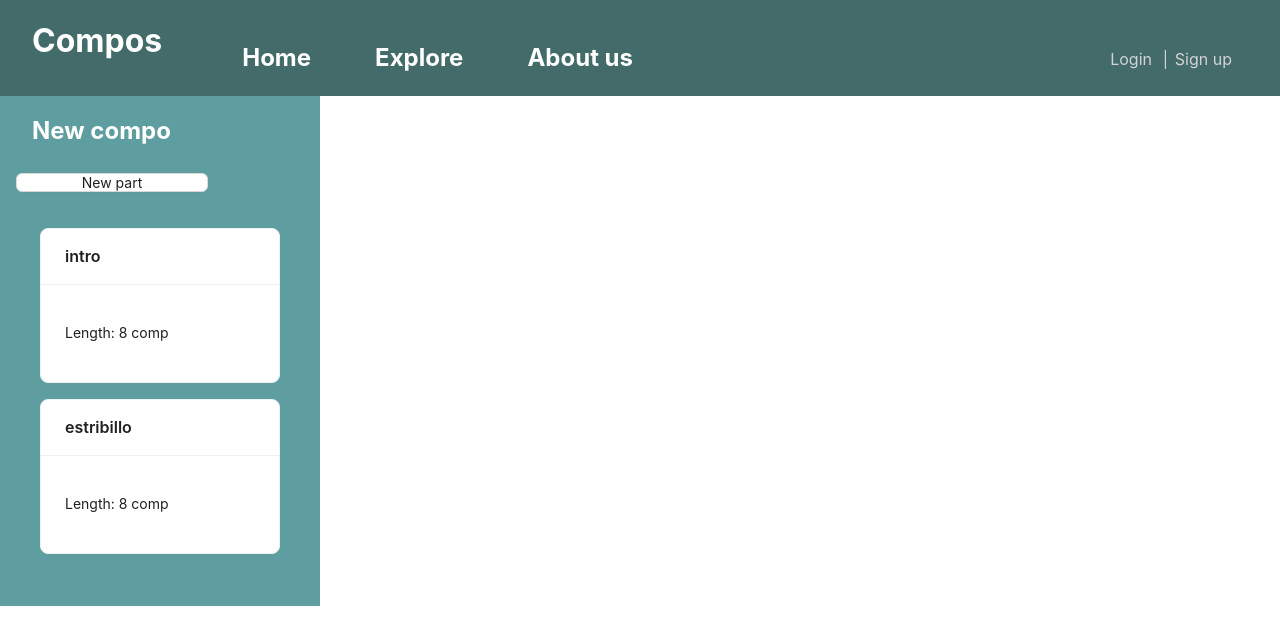
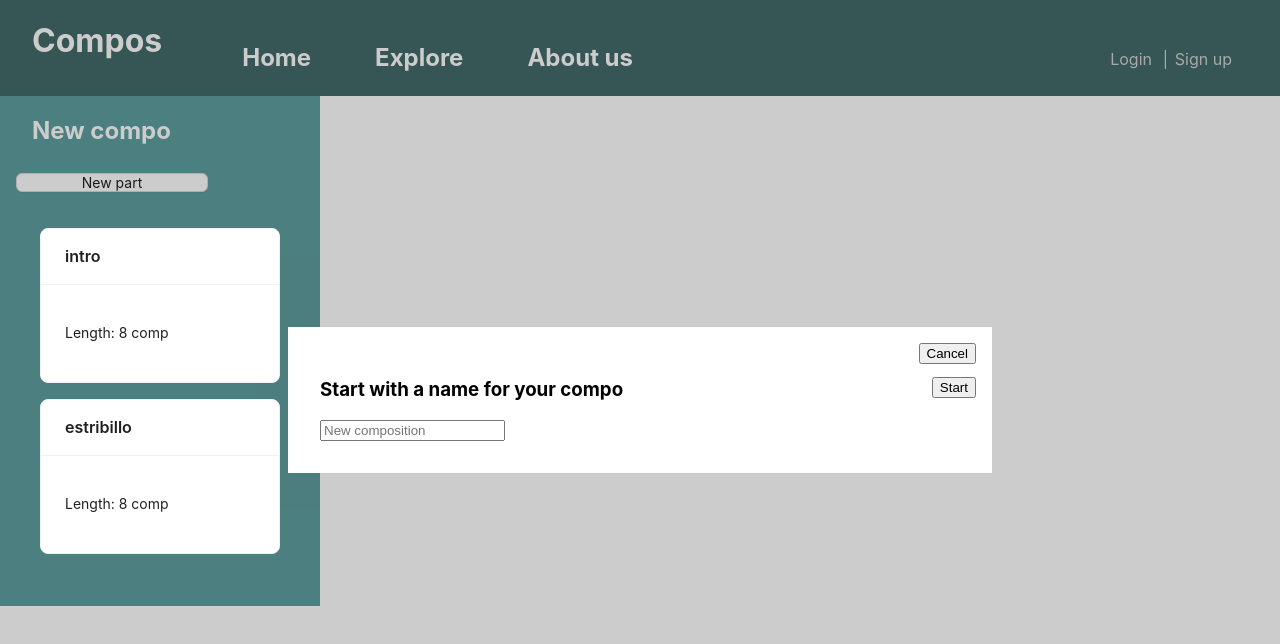
Before and after one commit to NotPako/Compos, a React (Create React App) app: page /createnew in a window 1280 px wide. Shown: the top 644 px of the page. Built offline with nearby package versions, Linux system fonts and the light colour scheme.

Commit message:
ara al entrar a create new, te demana un nom per a començar

```diff
--- a/src/Components/ElementList/ElementList.jsx
+++ b/src/Components/ElementList/ElementList.jsx
@@ -4,6 +4,8 @@ import PopUp from '../PopUp/PopUp';
 import {useState} from 'react';
 import Draggable from "react-draggable";
 import {Button, Input, Card} from 'antd';
+import { useEffect } from 'react';
+import { useNavigate } from 'react-router-dom';
 
 
 
@@ -13,10 +15,12 @@ const ElementList = () => {
     {name:'estribillo', length:'8 comp'}];
 
     const [buttonPopup, setButtonPopup] = useState(false);
-
+    const [startingPopup, setStartingPopup] = useState(false);
     const [disableMode, setDisableMode] = useState(false);
     const [compTitle, setCompTitle] = useState("New compo");
     const [editMode, setEditMode] = useState(false);
+    const [projectName, setProjectName] = useState("");
+    let navigate = useNavigate();
 
     const [list, setList] = useState(elements);
 
@@ -28,10 +32,16 @@ const ElementList = () => {
 
     const [partList, setPartList] = useState([]);
 
+    const GoAway = () => {
+        navigate('./myCompos');
+    }
+
     function createPart (name) {
         setPartList(partList.concat(<Card title={name}>{name}</Card>))
     }
-
+    useEffect(() => {
+        setStartingPopup(true);
+    },[])
 
 
 
@@ -39,6 +49,11 @@ const ElementList = () => {
         setPart(prevState => ({ ...prevState, [e.target.name]: e.target.value}));
 
 
+    };
+
+    const handleChangeName = (e) => {
+        setProjectName(e.target.value);
+        setCompTitle(e.target.value);
     };
 
 
@@ -61,6 +76,11 @@ const ElementList = () => {
       setDisableMode(true);
     }
 
+    function giveItName(){
+        console.log('algo');
+        setStartingPopup(false);
+    }
+
     return(
 
 
@@ -72,7 +92,7 @@ const ElementList = () => {
                     New part
                 </Button>
 
-                <PopUp trigger={buttonPopup} setTrigger={setButtonPopup} doIt={addPart}>
+                <PopUp newComp={false} strigger={buttonPopup} setTrigger={setButtonPopup} doIt={addPart}>
                     <div>
                         <h3>Add a name</h3>
                         <input type="text" placeholder="Ex. Intro" name="name" onChange={(e) => {handleChange(e)}}></input>
@@ -81,6 +101,13 @@ const ElementList = () => {
                         <h3>How many bars?</h3>
                         <input type="number" name="length" onChange={(e) => {handleChange(e)}}></input>
                     </div>
+                </PopUp>
+                <PopUp newComp={true} trigger={startingPopup} setTrigger={setStartingPopup} doIt={giveItName} goAway={GoAway}>
+                    <div>
+                        <h3>Start with a name for your compo</h3>
+                        <input type="text" placeholder="New composition" name="name" onChange={(e) => {handleChangeName(e)}}></input>
+                    </div>
+
                 </PopUp>
 
 
--- a/src/Components/PopUp/PopUp.jsx
+++ b/src/Components/PopUp/PopUp.jsx
@@ -3,6 +3,7 @@ import './PopUp.css';
 import {Popover2} from '@blueprintjs/popover2'
 import ElementList from '../ElementList/ElementList';
 import Button from 'antd';
+import { useNavigate } from 'react-router-dom';
 
 
 
@@ -14,6 +15,18 @@ const PopUp = (props) => {
     return (props.trigger) ? (
        <div className="popup">
         <div className="popup-inner">
+            { props.newComp ?
+            (<>
+            <button className="close-btn" onClick={props.goAway}>
+                Cancel
+            </button>
+            <button className="add-btn" onClick={
+                props.doIt
+                }>
+                Start
+            </button>
+            </>):  (
+                <>
             <button className="close-btn" onClick={() => props.setTrigger(false)}>
                 Cancel
             </button>
@@ -21,7 +34,8 @@ const PopUp = (props) => {
                 props.doIt
                 }>
                 Add
-            </button>
+            </button> </>) }
+
             {props.children}
         </div>
        </div>
```
